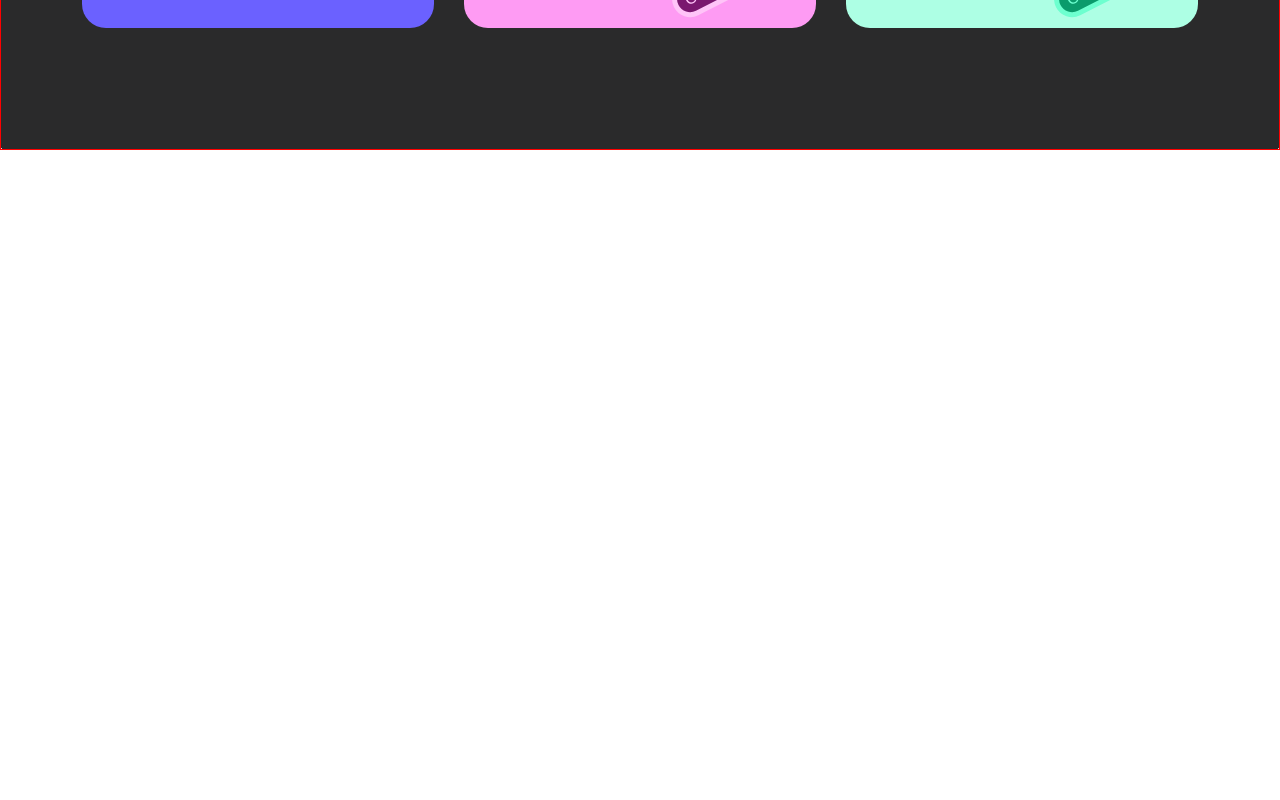
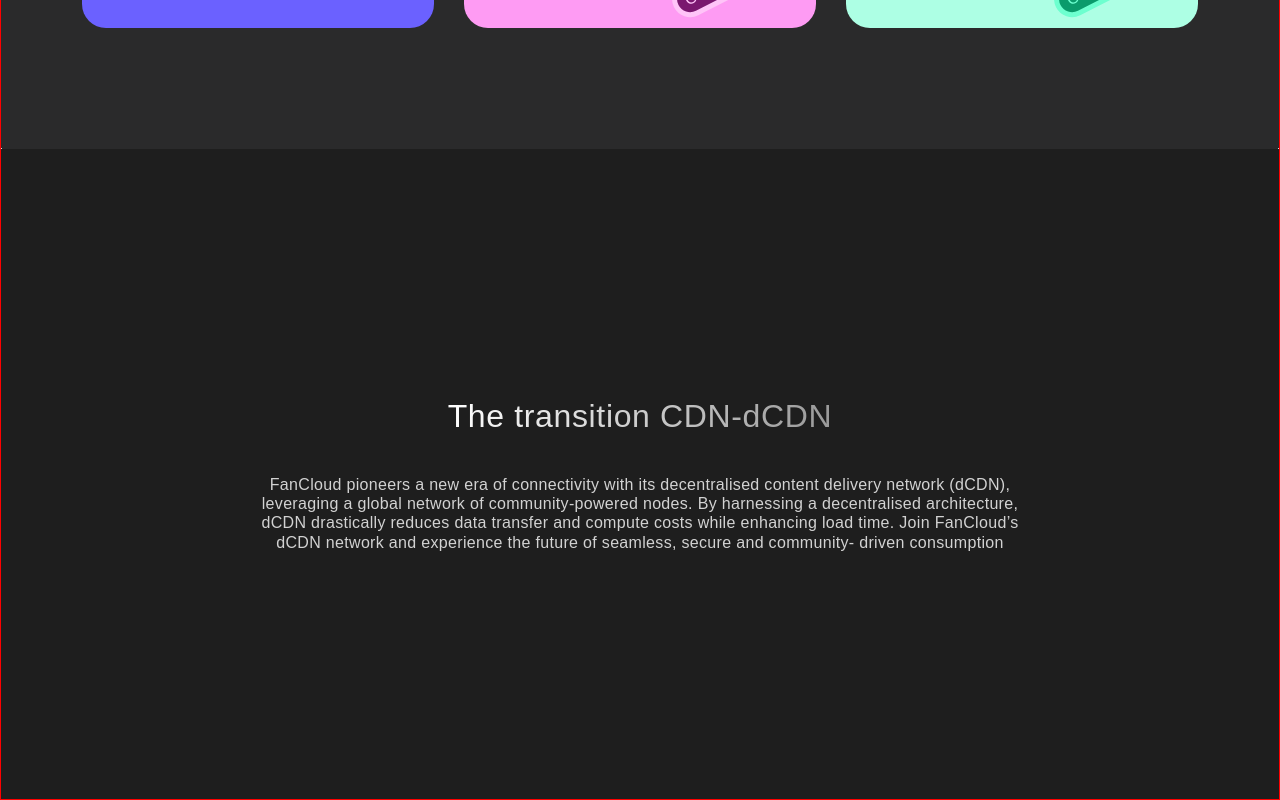
Before and after one commit to AtulKumar004/fantv_assigment-, a React (Create React App) app: page / in a window 1280 px wide. Shown: the part 2230-3030 px from the top of the page. Before the commit the page ends 2380 px from the top, so only its background shows below. Built offline with nearby package versions, Linux system fonts and the light colour scheme.

Commit message:
add footer

```diff
--- a/src/App.js
+++ b/src/App.js
@@ -2,12 +2,14 @@
 import './App.css';
 import MainSection from './components/mainSection/section';
 import MidSection from './components/midSection/midSection';
+import FooterSection from './components/footerSection/footerSection';
 
 function App() {
   return (
     <div className="container">
       <MainSection />
       <MidSection />
+      <FooterSection/>
     </div>
   );
 }
--- /dev/null
+++ b/src/components/footerSection/footerSection.jsx
@@ -0,0 +1,18 @@
+import React from "react";
+import styles from "./footerSection.module.css";
+
+export default function FooterSection() {
+  return (
+    <div className={styles.FooterSection_cont}>
+      <p className={styles.footerText1}>The transition CDN-dCDN</p>
+      <p className={styles.footerText2}>
+        FanCloud pioneers a new era of connectivity with its decentralised
+        content delivery network (dCDN), leveraging a global network of
+        community-powered nodes. By harnessing a decentralised architecture,
+        dCDN drastically reduces data transfer and compute costs while enhancing
+        load time. Join FanCloud’s dCDN network and experience the future of
+        seamless, secure and community- driven consumption
+      </p>
+    </div>
+  );
+}
--- /dev/null
+++ b/src/components/footerSection/footerSection.module.css
@@ -0,0 +1,37 @@
+.FooterSection_cont {
+    min-height: 65rem;
+
+    background-color: #1E1E1E;
+    display: flex;
+    flex-direction: column;
+    justify-content: center;
+    align-items: center;
+    gap: 4rem;
+}
+
+.FooterSection_cont .footerText1 {
+    font-family: 'Nohemi', sans-serif;
+    ;
+    font-size: 3.2rem;
+    font-weight: 500;
+    line-height: 3.82rem;
+    letter-spacing: 0.02em;
+    text-align: center;
+    background: linear-gradient(90deg, #FFFFFF 0%, #999999 100%);
+    -webkit-background-clip: text;
+    -webkit-text-fill-color: transparent;
+
+
+}
+
+.FooterSection_cont .footerText2 {
+    width: 60%;
+    font-family: 'Nohemi', sans-serif;
+    font-size: 1.6rem;
+    font-weight: 400;
+    line-height: 1.92rem;
+    letter-spacing: 0.02em;
+    text-align: center;
+    color: #D2D2D2;
+
+}
```
